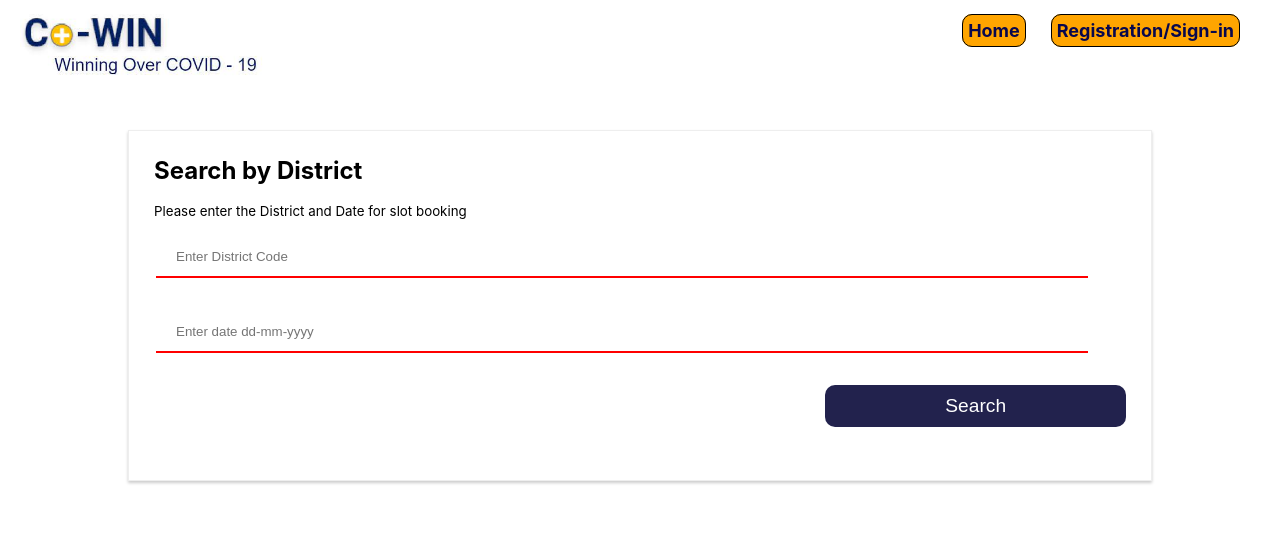
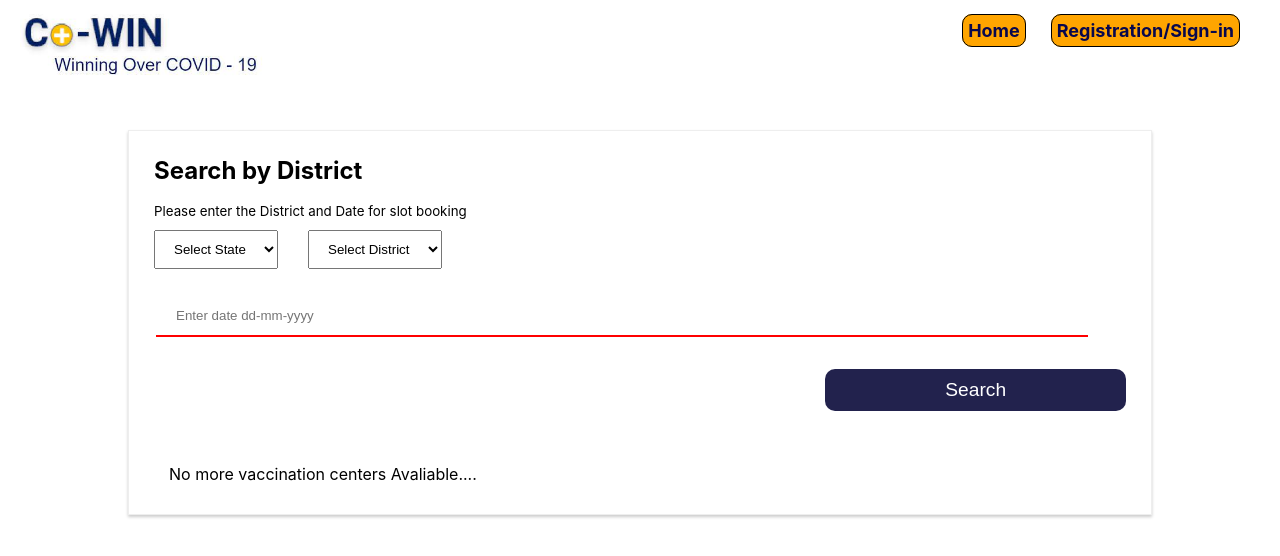
Before and after one commit to karunyat/ReactNative-karunya, a React (Create React App) app in the folder tasks/cowin/: page /byDist in a window 1280 px wide. Shown: the top 556 px of the page. Built offline with nearby package versions, Linux system fonts and the light colour scheme.

Commit message:
modified slot booking - search by district name

```diff
--- a/tasks/cowin/src/components/byDist.css
+++ b/tasks/cowin/src/components/byDist.css
@@ -29,3 +29,11 @@
 .slots {
   margin-top: 10%;
 }
+.select {
+  padding: 10px 15px;
+  margin: 10px 15px;
+}
+.note {
+  padding: 10px 15px;
+  margin: 10px 15px;
+}
--- a/tasks/cowin/src/components/byDist.js
+++ b/tasks/cowin/src/components/byDist.js
@@ -1,27 +1,145 @@
+// import React, { useState } from "react";
+// import Slots from "./slots";
+// import "./byDist.css";
+// import axios from "axios";
+
+// const ByDist = () => {
+//   const [Dist_id, SetDist_id] = useState("");
+//   const [date, SetDate] = useState("");
+//   const [slots, setSlots] = useState([]);
+//   const [states, setStates] = useState([]);
+//   const [state_id, setState_id] = useState("");
+//   const [Districts, setDistricts] = useState([]);
+
+//   var urlByDist_id = `https://cdn-api.co-vin.in/api/v2/appointment/sessions/public/findByDistrict?district_id=${Dist_id}&date=${date}`;
+
+//   var urlgetStates = `https://cdn-api.co-vin.in/api/v2/admin/location/states`;
+
+//   var urlgetDists = `https://cdn-api.co-vin.in/api/v2/admin/location/districts/${state_id}`;
+
+//   async function getByDist_id(e) {
+//     e.preventDefault();
+//     var result = await axios.get(urlByDist_id);
+//     setSlots(result.data.sessions);
+//     console.log(result.data);
+//   }
+//   async function getStates(e) {
+//     e.preventDefault();
+//     var result = await axios.get(urlgetStates);
+//     setStates(result.data.states.state_name);
+//     console.log(result.data);
+//   }
+//   async function getDist(e) {
+//     e.preventDefault();
+//     var result = await axios.get(urlgetDists);
+//     setDistricts(result.data.districts);
+//     console.log(result.data.districts);
+//   }
+//   return (
+//     <div className="ByDistValues">
+//       <h2 className="title">Search by District</h2>
+//       <small className="subTitle">
+//         Please enter the District and Date for slot booking
+//       </small>
+//       <form>
+//         {/* <input
+//           className="Dist"
+//           type="text"
+//           placeholder="Enter District Code"
+//           value={Dist}
+//           onChange={(e) => SetDist(e.target.value)}
+//         ></input>
+//         <input
+//           className="date"
+//           type="text"
+//           placeholder="Enter date dd-mm-yyyy"
+//           value={date}
+//           onChange={(e) => SetDate(e.target.value)}
+//         ></input> */}
+//         <select
+//           onClick={getStates}
+//           className="select"
+//           onChange={(e) => setState_id(e.target.value)}
+//         >
+//           <option value="">Select State</option>
+//           {states.map((state, i) => (
+//             <option key={i} value={state.state_id}>
+//               {state.state_name}
+//             </option>
+//           ))}
+//         </select>
+//         <select
+//           onClick={getDist}
+//           className="select"
+//           onChange={(e) => SetDist_id(e.target.value)}
+//         >
+//           <option value="">Select District</option>
+//           {Districts.map((District, i) => (
+//             <option key={i} value={District.district_id}>
+//               {District.district_name}
+//             </option>
+//           ))}
+//         </select>
+//         <input
+//           className="date"
+//           type="text"
+//           placeholder="Enter date dd-mm-yyyy"
+//           value={date}
+//           onChange={(e) => SetDate(e.target.value)}
+//         ></input>
+//         <button className="searchBtn" onClick={getByDist_id}>
+//           Search
+//         </button>
+//       </form>
+//       <div className="slots">
+//         {slots.map((slot) => {
+//           return <Slots key={slot.center_id} slot={slot} />;
+//         })}
+//       </div>
+//       <p className="note">No more vaccination centers Avaliable....</p>
+//     </div>
+//   );
+// };
+// export default ByDist;
+
 import React, { useState } from "react";
 import Slots from "./slots";
 import "./byDist.css";
 import axios from "axios";
 
-const ByDist = () => {
-  const [Dist, SetDist] = useState("");
+const ByDist = (props) => {
+  const [Dist_id, SetDist_id] = useState("");
   const [date, SetDate] = useState("");
   const [slots, setSlots] = useState([]);
-  //   const [states, setStates] = useState([]);
-  var urlDist = `https://cdn-api.co-vin.in/api/v2/appointment/sessions/public/findByDistrict?district_id=${Dist}&date=${date}`;
-  //   var urlStates = `https://cdn-api.co-vin.in/api/v2/admin/location/states`;
+  const [States, setStates] = useState([]);
+  const [state_id, setState_id] = useState("");
+  const [Districts, setDistricts] = useState([]);
+
+  var urlByDist = `https://cdn-api.co-vin.in/api/v2/appointment/sessions/public/findByDistrict?district_id=${Dist_id}&date=${date}`;
+
+  var urlgetStates = `https://cdn-api.co-vin.in/api/v2/admin/location/states`;
+
+  var urlgetDist = `https://cdn-api.co-vin.in/api/v2/admin/location/districts/${state_id}`;
+
   async function getByDist(e) {
     e.preventDefault();
-    var result = await axios.get(urlDist);
+    var result = await axios.get(urlByDist);
     setSlots(result.data.sessions);
-    console.log(result.data);
+    //console.log(result.data);
   }
-  //   async function getStates(e) {
-  //     e.preventDefault();
-  //     var result = await axios.get(urlStates);
-  //     setStates(result.data.states.state_name);
-  //     console.log(result.data);
-  //   }
+  async function getStates(e) {
+    e.preventDefault();
+    var result = await axios.get(urlgetStates);
+    setStates(result.data.states);
+    //console.log(result.data.states);
+  }
+
+  async function getDist(e) {
+    e.preventDefault();
+    var result = await axios.get(urlgetDist);
+    setDistricts(result.data.districts);
+    //console.log(result.data.districts);
+  }
 
   return (
     <div className="ByDistValues">
@@ -29,14 +147,32 @@ const ByDist = () => {
       <small className="subTitle">
         Please enter the District and Date for slot booking
       </small>
+
       <form>
-        <input
-          className="Dist"
-          type="text"
-          placeholder="Enter District Code"
-          value={Dist}
-          onChange={(e) => SetDist(e.target.value)}
-        ></input>
+        <select
+          onClick={getStates}
+          className="select"
+          onChange={(e) => setState_id(e.target.value)}
+        >
+          <option value="">Select State</option>
+          {States.map((state, i) => (
+            <option key={i} value={state.state_id}>
+              {state.state_name}
+            </option>
+          ))}
+        </select>
+        <select
+          onClick={getDist}
+          className="select"
+          onChange={(e) => SetDist_id(e.target.value)}
+        >
+          <option value="">Select District</option>
+          {Districts.map((District, i) => (
+            <option key={i} value={District.district_id}>
+              {District.district_name}
+            </option>
+          ))}
+        </select>
         <input
           className="date"
           type="text"
@@ -54,6 +190,8 @@ const ByDist = () => {
           return <Slots key={slot.center_id} slot={slot} />;
         })}
       </div>
+
+      <p className="note">No more vaccination centers Avaliable....</p>
     </div>
   );
 };
```
